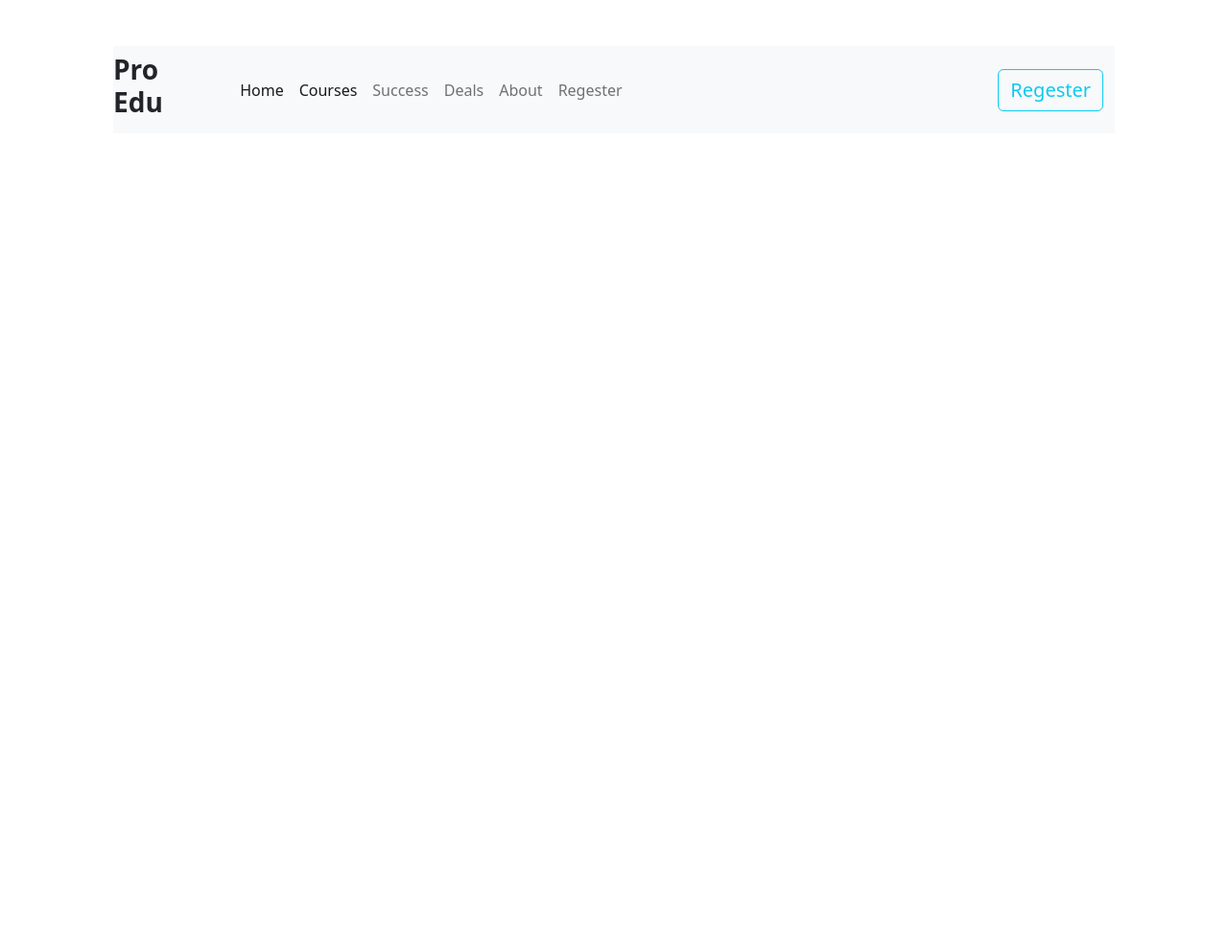
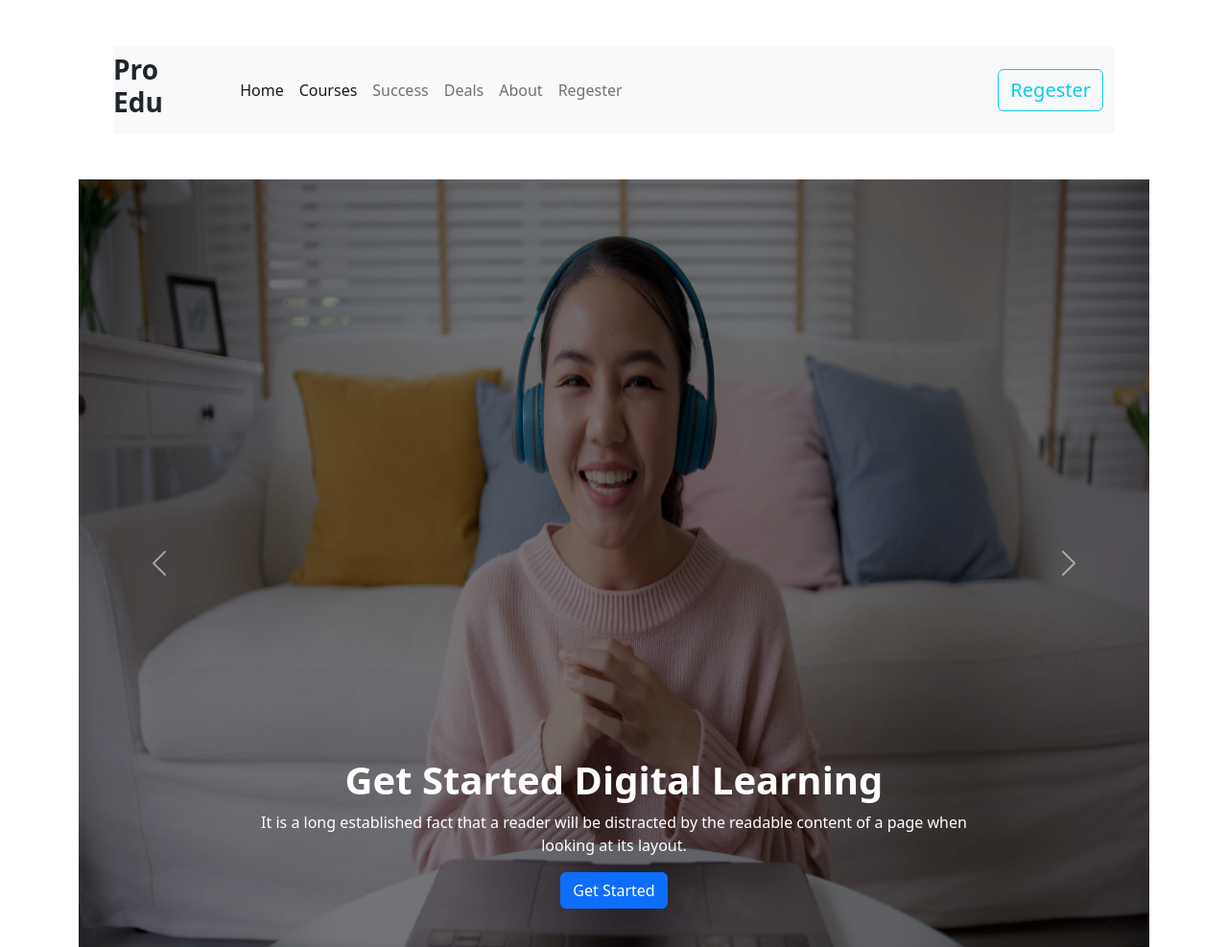
Before and after one commit to Mehraz788/pro-skill-education, a plain HTML site: page index.html in a window 1280 px wide. Shown: the whole page at 96% size. Before the commit the page ends 800 px from the top, so only its background shows below. Drawn offline with nearby package versions, Linux system fonts and the light colour scheme.

Commit message:
added carousel

```diff
--- a/index.html
+++ b/index.html
@@ -12,7 +12,7 @@
 
 <body>
     <header>
-        <!-- navbar -->
+        <!-- navbar start-->
         <div class="container p-5">
             <nav class="navbar navbar-expand-lg bg-light">
 
@@ -55,7 +55,58 @@
                 </div>
             </nav>
         </div>
+        <!-- navbar end -->
+        <!-- slide start -->
+        <section class="container">
+            <div>
+                <div id="carouselExampleCaptions" class="carousel slide" data-bs-ride="false">
+
+                    <div class="carousel-inner ">
+                        <div class="carousel-item active">
+                            <img src="images/cover/cover-1.png" class="d-block w-100 h-100" alt="...">
+                            <div class="carousel-caption">
+                                <h1 class="fw-bold">Get Started Digital Learning</h1>
+                                <p>It is a long established fact that a reader will be distracted by the readable
+                                    content of a page when looking at its layout.</p>
+                                <button class="btn btn-primary">Get Started</button>
+                            </div>
+                        </div>
+                        <div class="carousel-item active">
+                            <img src="images/cover/cover-2.jpg" class="d-block w-100 h-100" alt="...">
+                            <div class="carousel-caption">
+                                <h1 class="fw-bold">Get Started Digital Learning</h1>
+                                <p>It is a long established fact that a reader will be distracted by the readable
+                                    content of a page when looking at its layout.</p>
+                                <button class="btn btn-primary">Get Started</button>
+                            </div>
+                        </div>
+                        <div class="carousel-item active">
+                            <img src="images/cover/cover-3.jpg" class="d-block w-100 h-100" alt="...">
+                            <div class="carousel-caption">
+                                <h1 class="fw-bold">Get Started Digital Learning</h1>
+                                <p>It is a long established fact that a reader will be distracted by the readable
+                                    content of a page when looking at its layout.</p>
+                                <button class="btn btn-primary">Get Started</button>
+                            </div>
+                        </div>
+
+                    </div>
+                    <button class="carousel-control-prev" type="button" data-bs-target="#carouselExampleCaptions"
+                        data-bs-slide="prev">
+                        <span class="carousel-control-prev-icon" aria-hidden="true"></span>
+                        <span class="visually-hidden">Previous</span>
+                    </button>
+                    <button class="carousel-control-next" type="button" data-bs-target="#carouselExampleCaptions"
+                        data-bs-slide="next">
+                        <span class="carousel-control-next-icon" aria-hidden="true"></span>
+                        <span class="visually-hidden">Next</span>
+                    </button>
+                </div>
+            </div>
+        </section>
+        <!-- slide end -->
     </header>
+
 
 
     <script src="https://cdn.jsdelivr.net/npm/bootstrap@5.2.0/dist/js/bootstrap.bundle.min.js"
--- a/style.css
+++ b/style.css
@@ -0,0 +1,14 @@
+.carousel-inner,
+.carousel-item,
+.carousel-item.active {
+    height: 100vh;
+}
+
+.container img {
+    filter: brightness(50%);
+}
+
+.carousel-caption {
+    justify-content: center;
+    align-items: center;
+}
```
